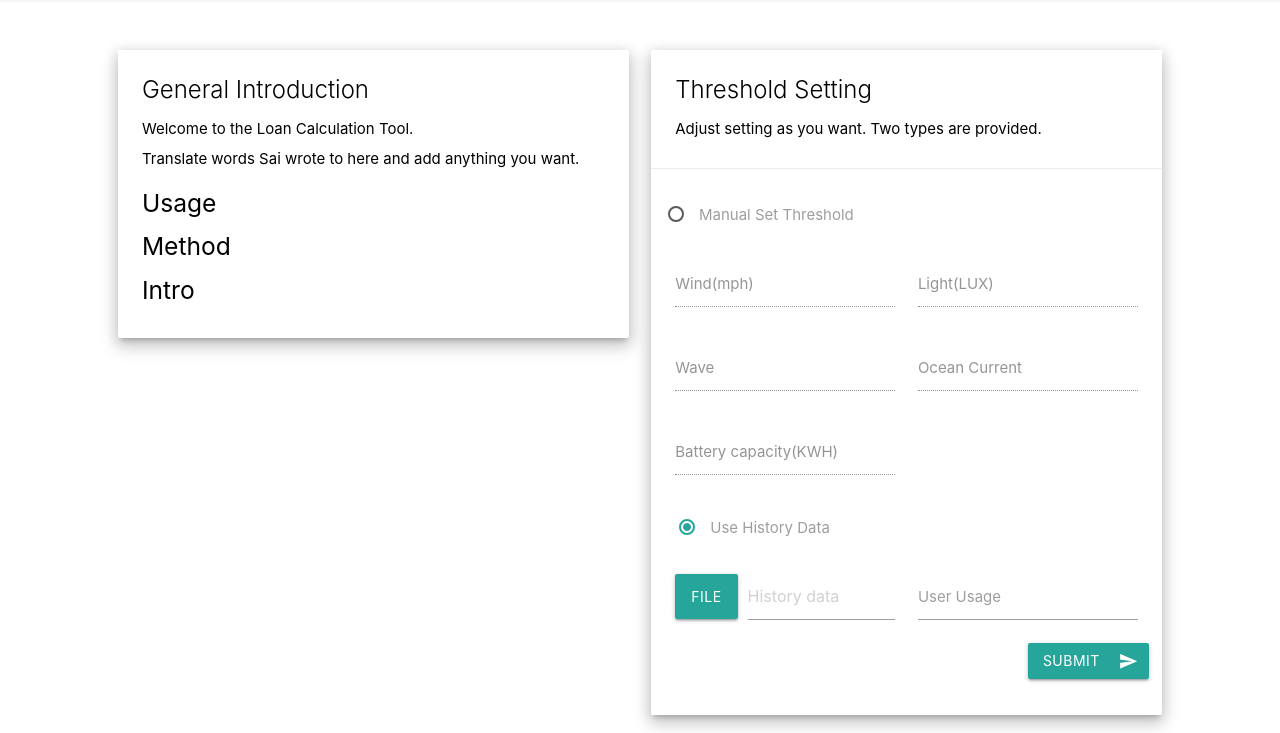
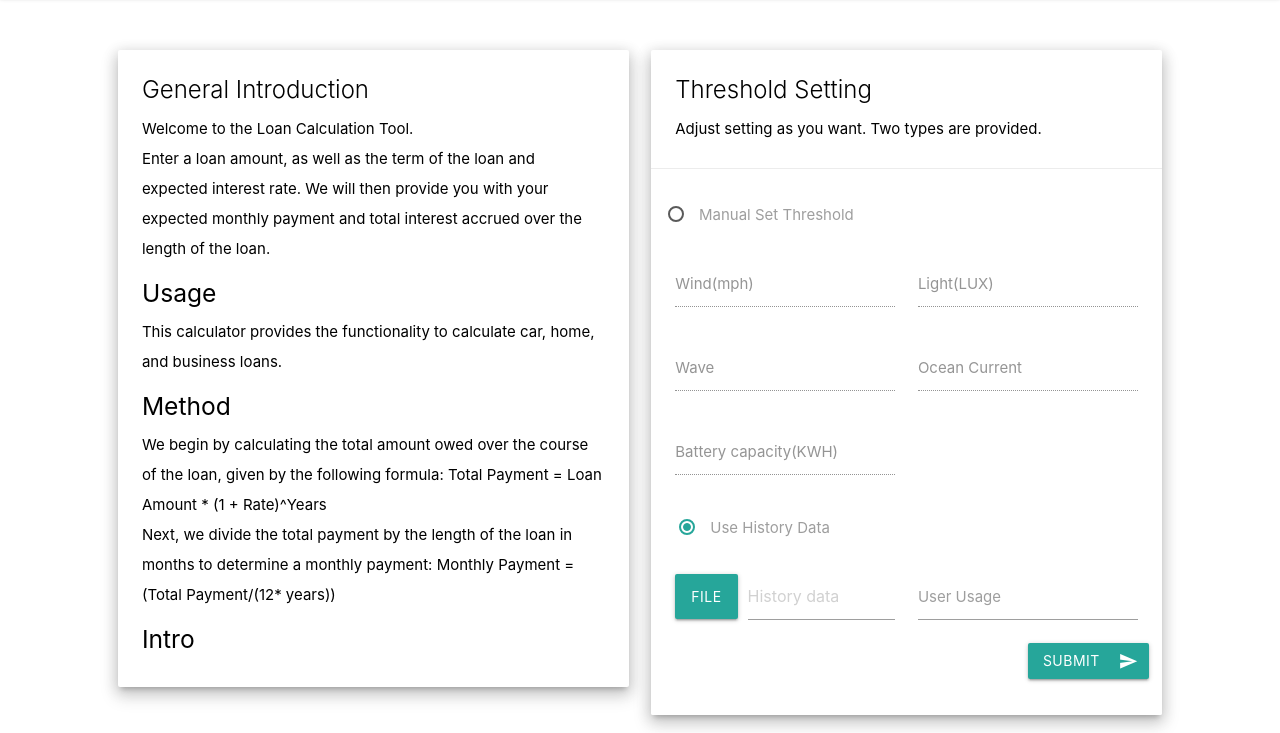
Before and after one commit to CapitalTwo/Main-Site, a plain HTML site: page tools/Loan/index.html in a window 1280 px wide. Shown: the part 67-800 px from the top of the page. Drawn offline with nearby package versions, Linux system fonts and the light colour scheme.

Commit message:
Words for loan calculator

```diff
--- a/tools/Loan/index.html
+++ b/tools/Loan/index.html
@@ -32,13 +32,14 @@
                 <div class="card-content black-text">
                     <span class="card-title">General Introduction</span>
                     <p>Welcome to the Loan Calculation Tool. </p>
-                    <p>Translate words Sai wrote to here and add anything you want.<span id="Speed_text"></span></p>
+                    <p>Enter a loan amount, as well as the term of the loan and expected interest rate. We will then provide you with your expected monthly payment and total interest accrued over the length of the loan.<span id="Speed_text"></span></p>
                     <!--General inro, including equation, description, usage -->
 
                     <h5>Usage</h5>
-
+                    <p>This calculator provides the functionality to calculate car, home, and business loans.</p>
                     <h5>Method</h5>
-
+                    <p>We begin by calculating the total amount owed over the course of the loan, given by the following formula: Total Payment = Loan Amount * (1 + Rate)^Years</p>
+                    <p>Next, we divide the total payment by the length of the loan in months to determine a monthly payment: Monthly Payment = (Total Payment/(12* years))</p>
                     <h5>Intro</h5>
                 </div>
             </div>
```
